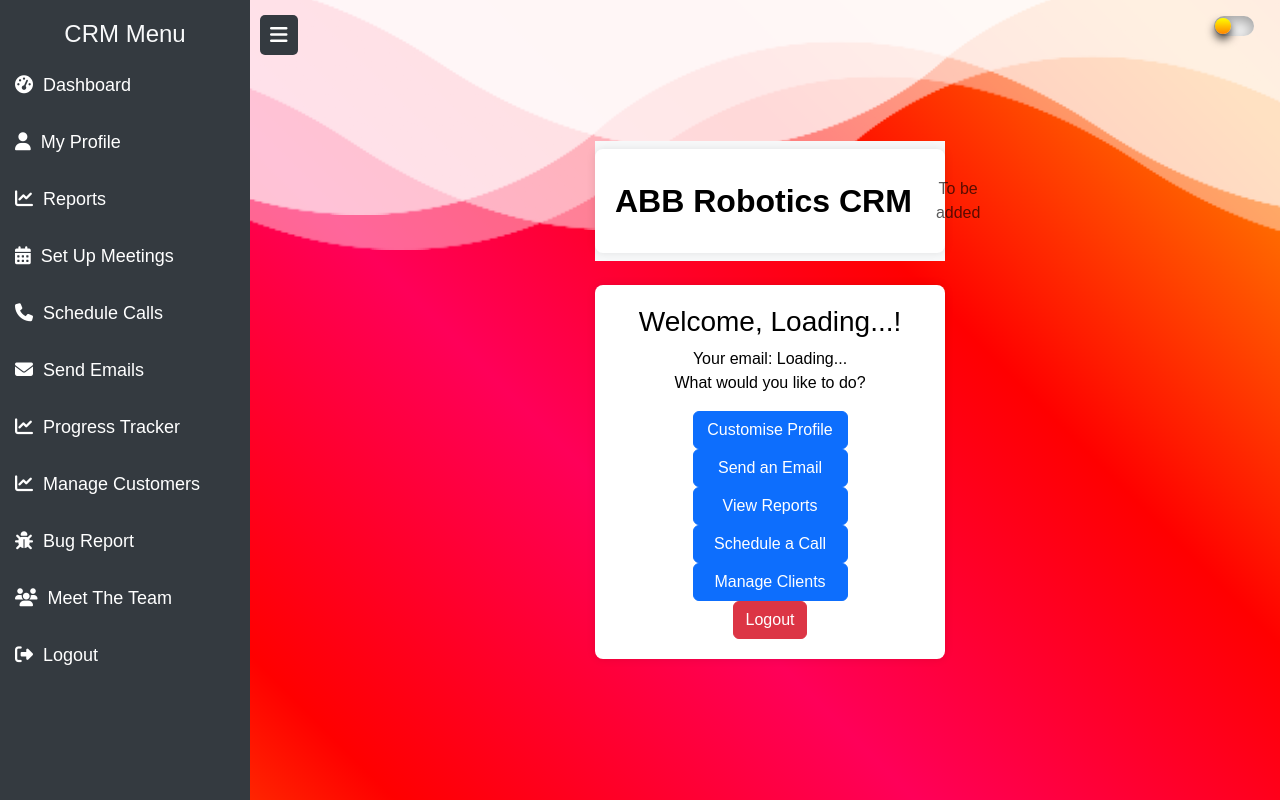
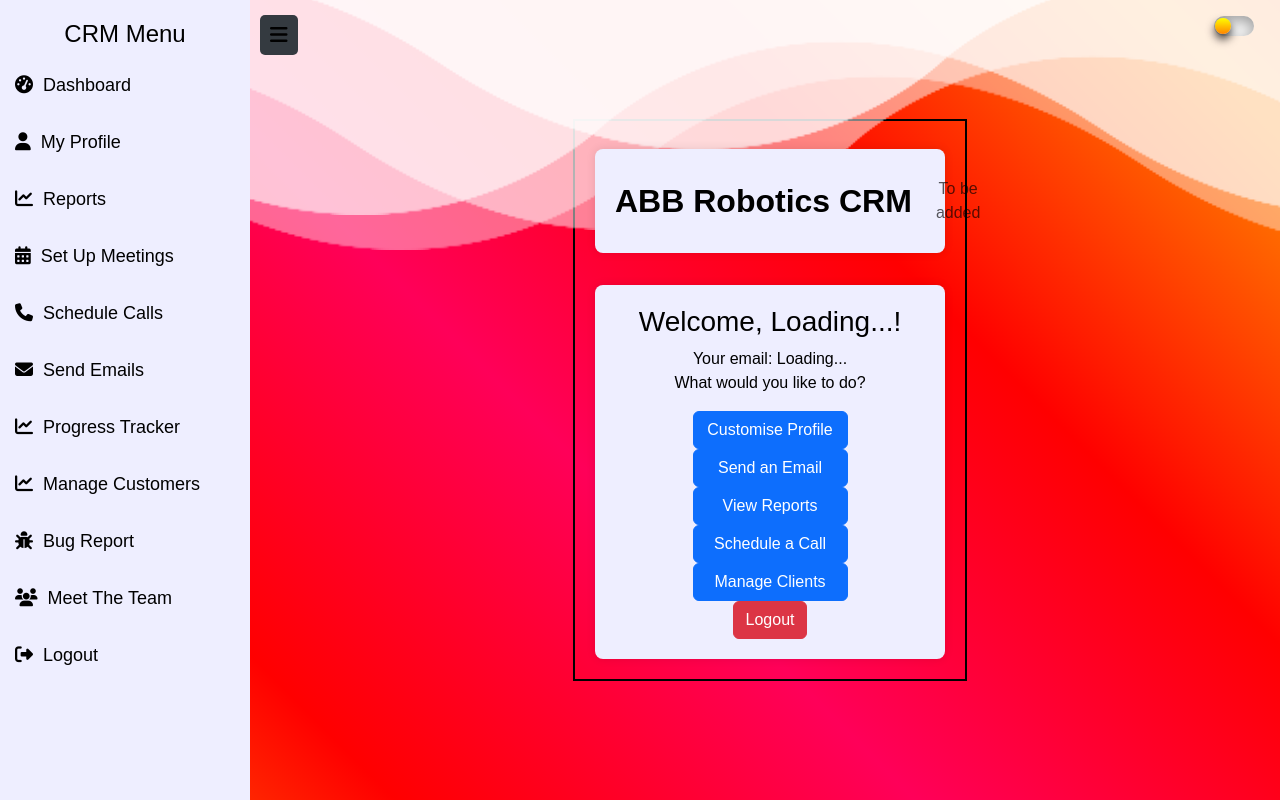
Before and after one commit to Syrup-2005/CRM-CW, a PHP site: page /CRM/dashboard.html in a window 1280 px wide. Run offline with PHP 8.4, Linux system fonts and the light colour scheme; some libraries are stand-ins or nearby versions.

Commit message:
darkmode done

```diff
--- a/dashboard.html
+++ b/dashboard.html
@@ -60,68 +60,7 @@
         });
     </script>
 
-    <style>
-        /* Sidebar Styling */
-        .sidebar {
-            height: 100vh;
-            width: 250px;
-            position: fixed;
-            top: 0;
-            left: 0;
-            background-color: #343a40;
-            padding-top: 20px;
-            transition: all 0.3s ease-in-out;
-        }
-        .sidebar a {
-            padding: 15px;
-            text-decoration: none;
-            font-size: 18px;
-            color: white;
-            display: flex;
-            align-items: center;
-            transition: background 0.3s;
-        }
-        .sidebar a i {
-            margin-right: 10px;
-        }
-        .sidebar a:hover {
-            background-color: #495057;
-        }
-        .content {
-            margin-left: 260px;
-            padding: 20px;
-            transition: margin-left 0.3s ease-in-out;
-        }
-        .navbar-brand {
-            font-size: 2rem; /* Increased navbar brand size */
-            font-weight: bold;
-        }
-        /* Collapsible Sidebar */
-        .toggle-btn {
-            position: absolute;
-            top: 15px;
-            left: 260px;
-            cursor: pointer;
-            font-size: 20px;
-            transition: left 0.3s ease-in-out;
-            color: white;
-            background-color: #343a40;
-            padding: 5px 10px;
-            border-radius: 5px;
-        }
-        .collapsed {
-            width: 70px;
-        }
-        .collapsed .sidebar-text {
-            display: none;
-        }
-        .collapsed + .content {
-            margin-left: 80px;
-        }
-        .collapsed .toggle-btn {
-            left: 80px;
-        }
-    </style>
+
 </head>
 
 <body>
@@ -136,7 +75,8 @@
 
     <!-- Sidebar Navigation -->
     <div class="sidebar" id="sidebar">
-        <h4 class="text-center text-light">CRM Menu</h4>
+        <!-- <h4 class="text-center text-light">CRM Menu</h4> -->
+        <h4 class="text-center">CRM Menu</h4>
         <a href="dashboard.html"><i class="fas fa-tachometer-alt"></i><span class="sidebar-text"> Dashboard</span></a>
         <a href="profile.html"><i class="fas fa-user"></i><span class="sidebar-text"> My Profile</span></a>
         <a href="reports.html"><i class="fas fa-chart-line"></i><span class="sidebar-text"> Reports</span></a>
@@ -168,7 +108,8 @@
 
     <!-- Main Content Section -->
     <div class="content">
-        <nav class="navbar navbar-expand-lg navbar-light bg-light">
+        <!-- <nav class="navbar navbar-expand-lg navbar-light bg-light"> -->
+        <nav class="navbar navbar-expand-lg navbar-light">
             <div class="container">
                 <a class="navbar-brand" href="dashboard.html">ABB Robotics CRM</a>
                 <div class="collapse navbar-collapse">
--- a/styles.css
+++ b/styles.css
@@ -1,18 +1,25 @@
 :root
 {
-    --text-color: black;
     --gradient-color1: rgb(255, 0, 89);
     --gradient-color2: red;
     --gradient-color3: rgb(255, 132, 0);
+    --wave-filter-color: 0%;
+
+    --text-color: black;
+    --container-bg-color: #EEEEFF;
+    --sidebar-hover-color: #FFFAFA;
 }
 
 .dark-mode
 {
-    --text-color: white;
     --gradient-color1: rgb(13, 30, 115);
     --gradient-color2: rgb(22, 0, 88);
     --gradient-color3: rgb(67, 21, 94);
     --wave-filter-color: 100%;
+
+    --text-color: white;
+   --container-bg-color: rgb(38, 38, 38);
+   --sidebar-hover-color: #495057;
 }
 
 body {
@@ -28,19 +35,15 @@ body {
 
 body
 {
-    transition: background 0.5s ease, color 0.3s ease;
+    font-family: Arial, sans-serif;
+    color: var(--text-color); /* Adjust text color for visibility */
+
     background: linear-gradient(45deg, var(--gradient-color1), var(--gradient-color2), var(--gradient-color3), var(--gradient-color2), var(--gradient-color1), var(--gradient-color2), var(--gradient-color3), var(--gradient-color2), var(--gradient-color1));
     background-size: 200% 200%;
     background-repeat: no-repeat;
+
     animation: gradientAnimation 15s linear infinite;
-    font-family: Arial, sans-serif;
-    margin: 0;
-    padding: 0;
-    height: 100vh; /* Ensures full viewport height */
-    display: flex;
-    justify-content: center;
-    align-items: center;
-    color: var(--text-color); /* Adjust text color for visibility */
+    transition: color 0.3s ease;
 }
 
 /* input */
@@ -182,7 +185,7 @@ body
 
 /* Container for forms */
 .container {
-    background: white;
+    background: var(--container-bg-color);
     padding: 20px;
     box-shadow: 0 0 10px rgba(0, 0, 0, 0.1);
     border-radius: 8px;
@@ -209,7 +212,7 @@ input {
 /* Submit button */
 button {
     background-color: #28a745;
-    color: white;
+    color: var(--text-color);
     padding: 10px;
     border: none;
     border-radius: 5px;
@@ -242,3 +245,66 @@ a {
 a:hover {
     text-decoration: underline;
 }
+
+/* Sidebar Styling */
+.sidebar {
+    height: 100vh;
+    width: 250px;
+    position: fixed;
+    top: 0;
+    left: 0;
+    background-color: var(--container-bg-color);
+    padding-top: 20px;
+    transition: all 0.3s ease-in-out;
+}
+.sidebar a {
+    padding: 15px;
+    text-decoration: none;
+    font-size: 18px;
+    color: var(--text-color);
+    display: flex;
+    align-items: center;
+    transition: background 0.3s;
+}
+.sidebar a i {
+    margin-right: 10px;
+}
+.sidebar a:hover {
+    background-color: var(--sidebar-hover-color);
+}
+.content {
+    margin-left: 260px;
+    padding: 20px;
+    transition: margin-left 0.3s ease-in-out;
+    border: 2px solid black;
+}
+.navbar-brand {
+    font-size: 2rem; /* Increased navbar brand size */
+    font-weight: bold;
+    color: var(--text-color);
+}
+/* Collapsible Sidebar */
+.toggle-btn {
+    position: absolute;
+    top: 15px;
+    left: 260px;
+    cursor: pointer;
+    font-size: 20px;
+    transition: left 0.3s ease-in-out;
+    color: var(--text-color);
+    background-color: #343a40;
+    padding: 5px 10px;
+    border-radius: 5px;
+}
+.collapsed {
+    width: 70px;
+}
+.collapsed .sidebar-text {
+    display: none;
+}
+.collapsed + .content {
+    margin-left: 80px;
+}
+.collapsed .toggle-btn {
+    left: 80px;
+}
```
